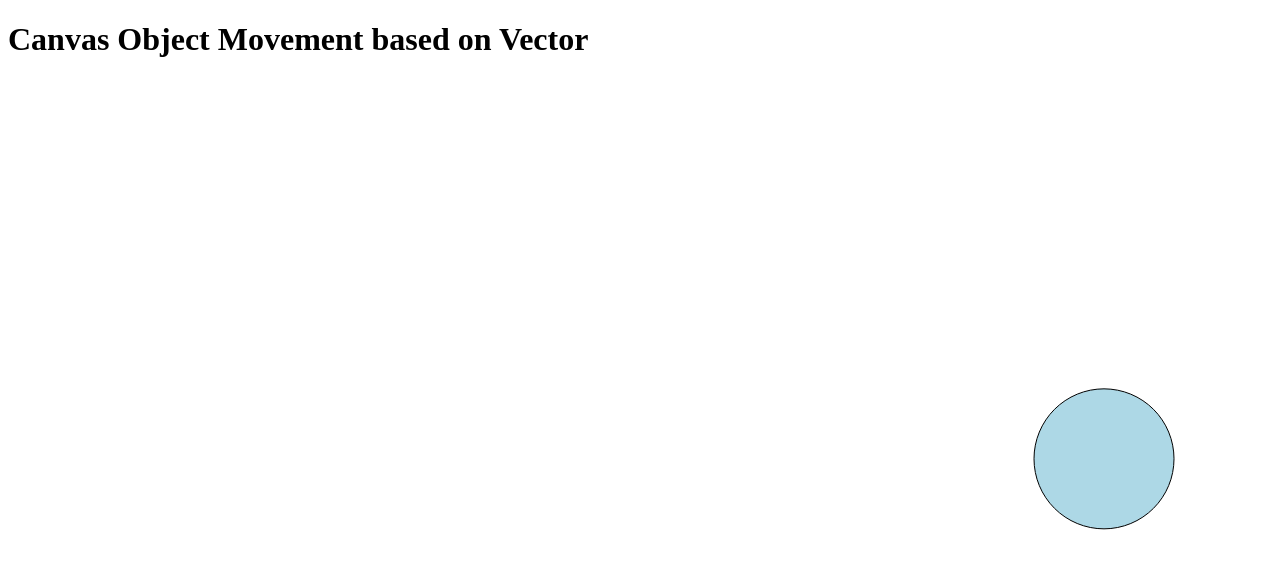
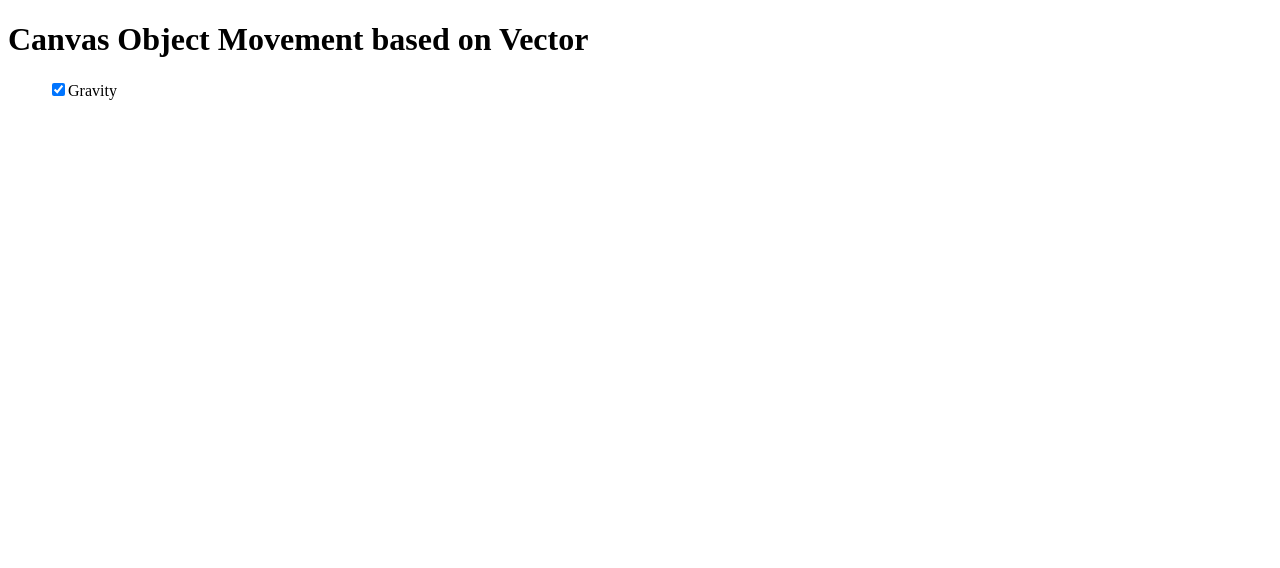
Before and after one commit to williamlaw18/ParticleCollision, a React (Vite) app: page / in a window 1280 px wide. Shown: the top 568 px of the page. Built offline with nearby package versions, Linux system fonts and the light colour scheme.

Commit message:
Added particle controller and attempted to fix collision bug

```diff
--- a/src/App.jsx
+++ b/src/App.jsx
@@ -1,17 +1,23 @@
-import React, {useRef, useState} from "react";
+import React, {useRef, useState, useEffect} from "react";
 
 import Objects from './objects';
+import ParticleController from './particleController';
+
 
 const App = () => {
 
   const container = useRef(null);
 
+  const [particleSettings, setParticleSettings] = useState({});
+
   return(
     <>
       <h1>Canvas Object Movement based on Vector</h1>
-
+      <p>{particleSettings.gravity}</p>
+      <ParticleController setParticles={setParticleSettings}/>
       <div ref={container}>
         <Objects
+          settings={particleSettings}
           container={container}
         />
       </div>
--- a/src/objects.jsx
+++ b/src/objects.jsx
@@ -1,7 +1,9 @@
 import React, { useEffect, useRef, useState } from "react";
 
 const Objects = (
-    {container }) => {
+    {loading, container, settings = {
+        gravity: true
+    }}) => {
 
     const canvasRef = useRef()
     const objects = useRef([])
@@ -14,14 +16,8 @@ const Objects = (
 
     const initCanvas = () => {
         setCanvasArea();
-        createCircle(100, 400, 70, 3, -8, 0.2)
         window.addEventListener('resize', setCanvasArea);
         animateRef.current = requestAnimationFrame(animate);
-    }
-
-    //Strips floating point number
-    function strip(number) {
-        return (parseFloat(number.toFixed(2)));
     }
 
     //Sets canvas area to container size
@@ -30,6 +26,11 @@ const Objects = (
             setCanvasHeight(container.current.offsetHeight)
             setCanvasWidth(container.current.offsetWidth);
         }
+    }
+
+    //Strips floating point number
+    function strip(number) {
+        return (parseFloat(number.toFixed(2)));
     }
 
     //adds object to list
@@ -42,7 +43,8 @@ const Objects = (
             vx: vx,
             vy: vy,
             cor: cor,
-            isColliding: false
+            isColliding: false,
+            isFloorColiding: false
         };
         objects.current = [...objects.current, object]
     }
@@ -97,11 +99,18 @@ const Objects = (
             //Sets coefficient of restitution for bounding box
             let cor = 0.95
             //Applies change in vector direction based on bounding box collision
-            if (obj1.y + obj1.radius >= canvasRef.current.offsetHeight || obj1.y - obj1.radius <= 0) obj1.vy = strip(-obj1.vy) * cor;
-            if (obj1.x + obj1.radius >= canvasRef.current.offsetWidth || obj1.x - obj1.radius <= 0) obj1.vx = strip(-obj1.vx) * cor;
+            if (obj1.y + obj1.radius >= canvasRef.current.offsetHeight || obj1.y - obj1.radius <= 0){
+                obj1.vy = strip(-obj1.vy) * cor;
+                obj1.isFloorColiding = true
+            } else { obj1.isFloorColiding = false}
+            if (obj1.x + obj1.radius >= canvasRef.current.offsetWidth || obj1.x - obj1.radius <= 0){
+                obj1.vx = strip(-obj1.vx) * cor;
+            }
 
             // Apply acceleration
-            if (obj1.y <= canvasRef.current.offsetHeight - obj1.radius) obj1.vy = obj1.vy + gravity.current;
+            if (settings.gravity == true){
+                if (!obj1.isFloorColiding) obj1.vy = obj1.vy + gravity.current;
+            }
         });
     }
 
@@ -130,12 +139,9 @@ const Objects = (
         animateRef.current = requestAnimationFrame(animate);
     }
 
-    // setInterval(() => {
-    //     animate()
-    // }, 100)
-
     const handleCanvasClick = (e) => {
-        createCircle(e.nativeEvent.offsetX, e.nativeEvent.offsetY, 30, -0.6, 0.4, 0.8)
+        let randRadius = (10 + Math.floor(Math.random() * (70 - 5)));
+        createCircle(e.nativeEvent.offsetX, e.nativeEvent.offsetY, randRadius, -0.6, -3, 0.8)
     }
 
     //Component update
@@ -145,7 +151,7 @@ const Objects = (
             window.removeEventListener('resize', setCanvasArea);
             cancelAnimationFrame(animateRef.current);
         };
-    }, []);
+    }, [settings]);
 
     return (
         <React.Fragment>
--- /dev/null
+++ b/src/particleController.jsx
@@ -0,0 +1,33 @@
+
+import React, {useEffect, useState, useRef} from 'react';
+
+const ParticleController = ({setParticles}) => {
+
+    const [settings, setSettings] = useState({
+        gravity: true,
+    })
+
+    const [gravityChecked, setGravityChecked] = useState(true);
+    const updateGravity = (value) => {
+        setGravityChecked(value)
+        console.log(value)
+        setSettings(Object.assign({}, settings, {['gravity']: value}))
+    }
+
+    useEffect(() => {
+        setParticles(settings)
+    }, [settings])
+
+    return (
+        <section className='particleController'>
+        <ul className='particleController__inputwrapper'>
+            <div className='particleController__button'>
+                <input id="gravity" type="checkbox" checked={gravityChecked} onChange={(input) => updateGravity(input.target.checked)} />
+                <label htmlFor="gravity">Gravity</label>
+             </div>
+        </ul>
+        </section>
+    )
+}
+
+export default ParticleController;
```
